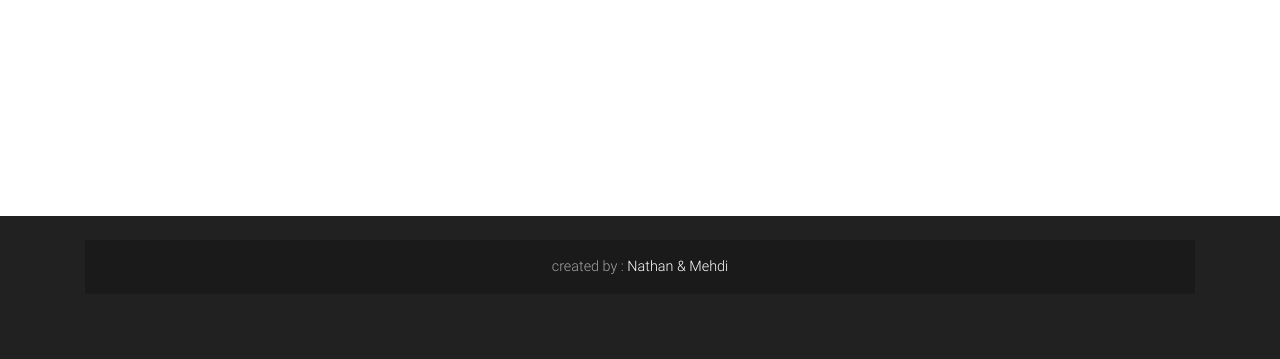
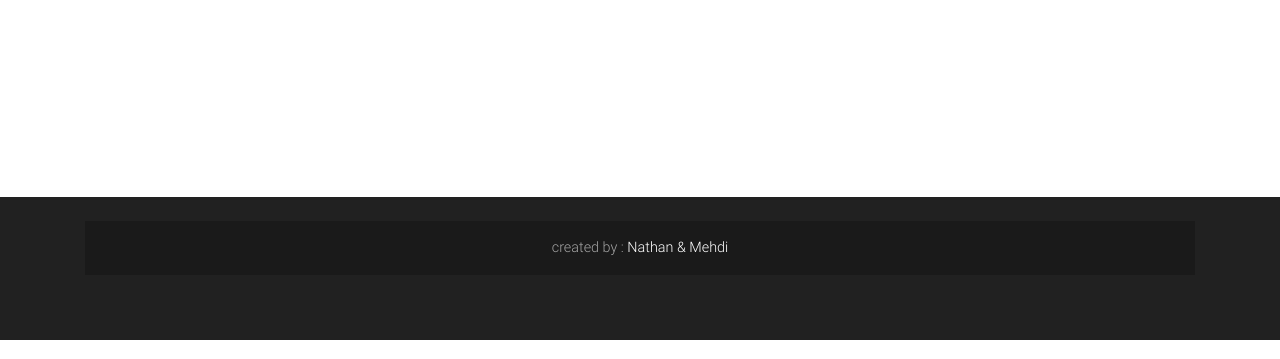
Before and after one commit to Nath1325/blog, a PHP site: page / in a window 1280 px wide. Shown: the part 441-800 px from the top of the page. Run offline with PHP 8.4, Linux system fonts and the light colour scheme; data that the repository does not hold is empty; some libraries are stand-ins or nearby versions.

Commit message:
modification design

```diff
--- a/style/css/monCSS.css
+++ b/style/css/monCSS.css
@@ -1,6 +1,6 @@
 .margeConnexion {
-    margin-left: 30%;
-    margin-right: 30%;
+    margin-left: 40%;
+    margin-right: 40%;
 }
 
 .banner {
--- a/view/Acceuil.php
+++ b/view/Acceuil.php
@@ -97,10 +97,8 @@
 
     </div>
 </header>
-<br>
 
-<br>
-<div class="container">
+<div class="container" style="margin-top: 100px">
     <div class="row">
         <div class="col-lg-8 col-md-10 mx-auto">
             <div class="post-preview">
@@ -121,7 +119,7 @@
 
 <!---------------- Footer ------------------->
 
-<footer class="page-footer font-small bg-dark pt-4 fixed-bottom">
+<footer class="page-footer font-small bg-dark pt-4" style="margin-top: 100px">
     <div class="container">
         <div class="footer-copyright text-center py-3"> created by :
             <a href="https://mdbootstrap.com/education/bootstrap/"> Nathan & Mehdi</a>
--- a/view/Article.php
+++ b/view/Article.php
@@ -85,7 +85,7 @@
 <!---------------- Header ------------------->
 
 
-<header style="background: lightgray" class="position-relative overflow-hidden p-5 p-md-5 text-center bg-light">
+<header style="background-image: url(ressources/banner2.png); background-position: 50%  ;display::block;" class="position-relative overflow-hidden p-5 p-md-5 text-center bg-light">
     <div class="col-md-5 p-lg-5 mx-auto my-5">
         <h1 class="display-4 font-weight-normal"> <?php echo $article['0']['titre'] ?></h1>
     </div>
```
Also changed, not shown: ressources/articlebg.jpg (added), ressources/banner2.png (added).
